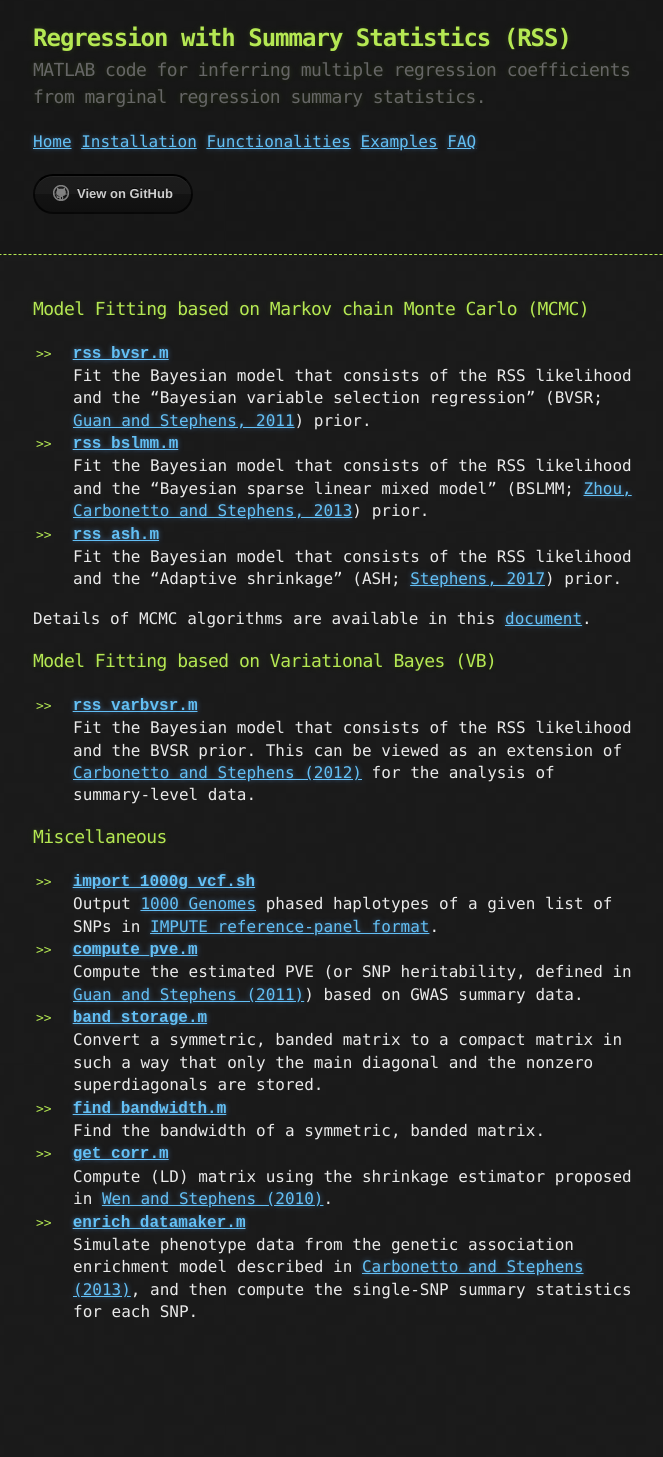
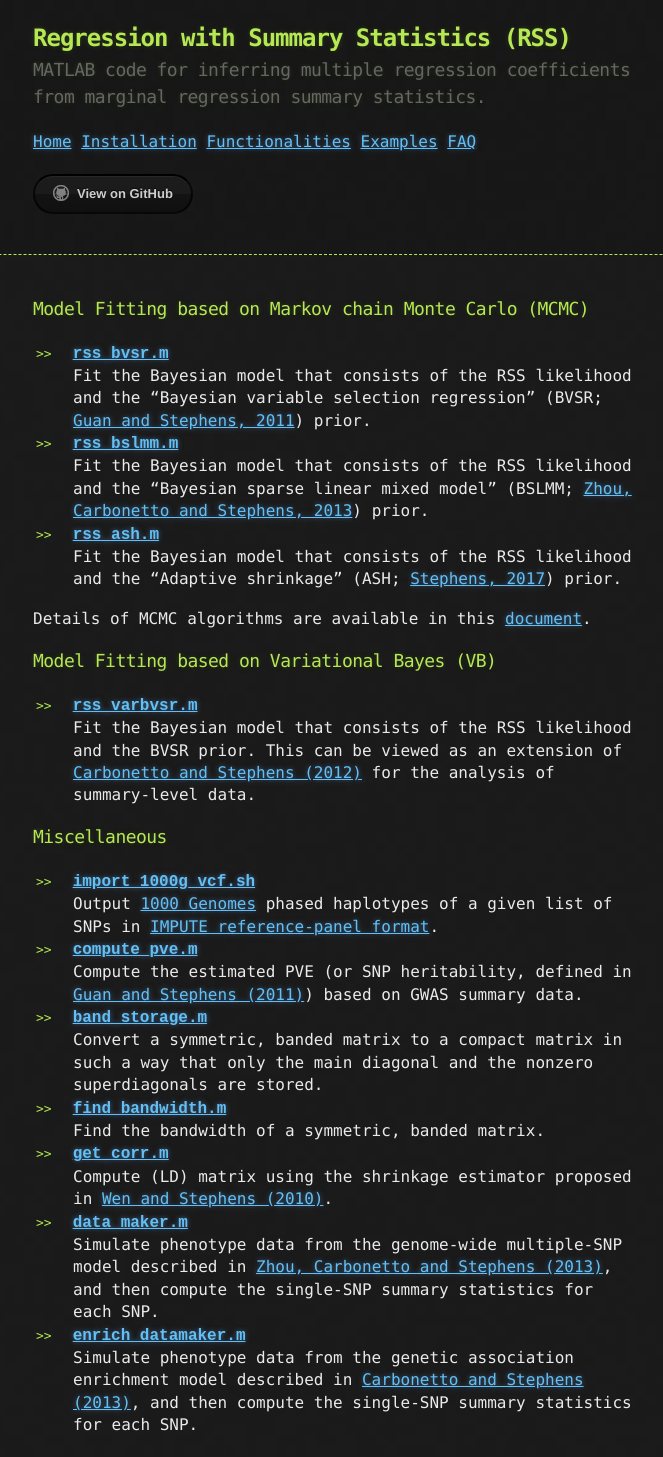
Before and after one commit to stephenslab/rss, a Jekyll site: the page built from docs/Functionalities.md, in a window 1280 px wide. Shown: the whole page, without its empty margins (307-970 px from the left). Built offline with Jekyll 4.4.1, drawn with Linux system fonts in a browser that asks for light colours; our own code applies the rules of GitHub Pages for plain Markdown files; before the commit the page ends 1344 px from its top, so only the background shows below that.

Commit message:
update function list

```diff
--- a/docs/Functionalities.md
+++ b/docs/Functionalities.md
@@ -21,4 +21,5 @@ Details of MCMC algorithms are available in this [document](http://www.stat.uchi
 - [**`band_storage.m`**](https://github.com/stephenslab/rss/blob/master/misc/band_storage.m) <br> Convert a symmetric, banded matrix to a compact matrix in such a way that only the main diagonal and the nonzero superdiagonals are stored.
 - [**`find_bandwidth.m`**](https://github.com/stephenslab/rss/blob/master/misc/find_bandwidth.m) <br> Find the bandwidth of a symmetric, banded matrix.
 - [**`get_corr.m`**](https://github.com/stephenslab/rss/blob/master/misc/get_corr.m) <br> Compute (LD) matrix using the shrinkage estimator proposed in [Wen and Stephens (2010)](https://www.ncbi.nlm.nih.gov/pubmed/21479081).
+- [**`data_maker.m`**](https://github.com/stephenslab/rss/blob/master/misc/data_maker.m) <br> Simulate phenotype data from the genome-wide multiple-SNP model described in [Zhou, Carbonetto and Stephens (2013)](http://journals.plos.org/plosgenetics/article?id=10.1371/journal.pgen.1003264), and then compute the single-SNP summary statistics for each SNP.
 - [**`enrich_datamaker.m`**](https://github.com/stephenslab/rss/blob/master/misc/enrich_datamaker.m) <br> Simulate phenotype data from the genetic association enrichment model described in [Carbonetto and Stephens (2013)](http://journals.plos.org/plosgenetics/article?id=10.1371/journal.pgen.1003770), and then compute the single-SNP summary statistics for each SNP.
```
